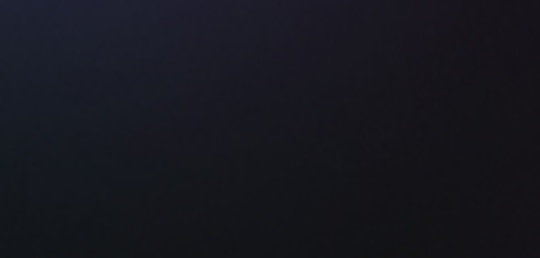
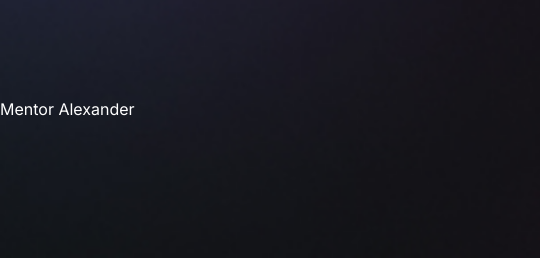
Before and after one commit to davisilva254/myPageLinks, a plain HTML site: page index.html in a window 1280 px wide. Shown: the part 542-800 px from the top of the page, 0-540 px from the left. Drawn offline with nearby package versions, Linux system fonts and the light colour scheme.

Commit message:
Coloquei um parágrafo

```diff
--- a/index.html
+++ b/index.html
@@ -51,6 +51,8 @@
         ></a>
       </div>
     </div>
+    <p>Mentor Alexander</p>
+  </body>
   <script
     type="module"
     src="https://unpkg.com/ionicons@7.1.0/dist/ionicons/ionicons.esm.js"
@@ -59,5 +61,4 @@
     nomodule
     src="https://unpkg.com/ionicons@7.1.0/dist/ionicons/ionicons.js"
   ></script>
-  </body>
 </html>
```
Lines whose indentation alone changed are shown as unchanged.
